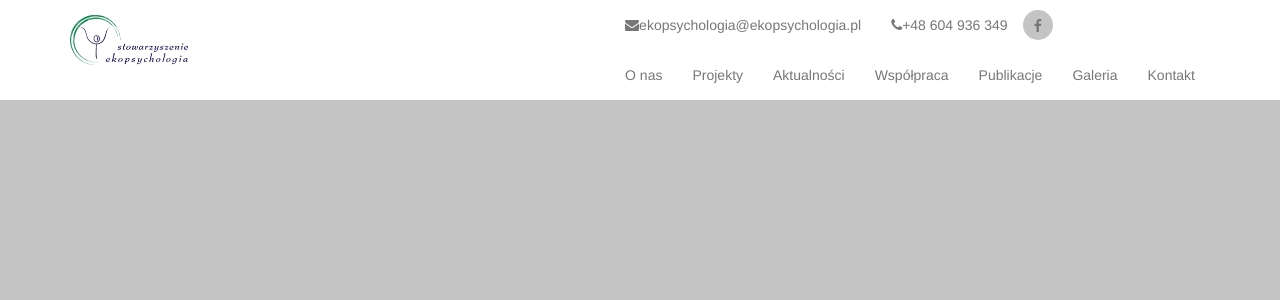
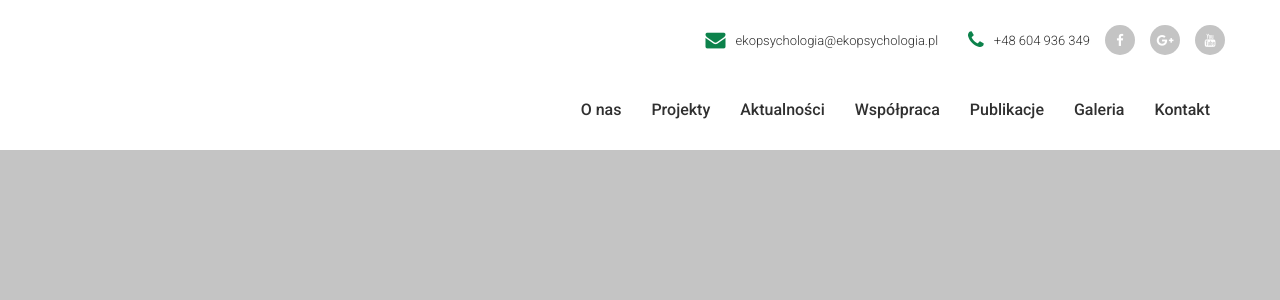
Before and after one commit to JaPod993/ekopsychologia, a Django app: template ekopsychologia/apps/website/templates/website/site/homepage.html in a window 1280 px wide. Shown: the top 300 px of the page. Run offline with Django 3.2, Linux system fonts and the light colour scheme; the template is opened without the code that fills it, so the values that code supplies are empty; parts of the project's set-up code (start-up, migrations or seed data) failed here and were passed over; some libraries are stand-ins or nearby versions.

Commit message:
navbar desktop underline animation

```diff
--- a/ekopsychologia/apps/website/static/website/css/style.css
+++ b/ekopsychologia/apps/website/static/website/css/style.css
@@ -2,32 +2,35 @@
   text-align: justify;
 }
 
-@font-face {
-  font-family: MyriadPro-Regular;
-  src: url(../fonts/MyriadPro-Regular.otf);
-  font-style: normal;
-  font-weight: 400;
+.inactiveLink {
+  pointer-events: none;
+  cursor: default;
 }
-@font-face {
-  font-family: MyriadPro-Black;
-  src: url(../fonts/MyriadPro-Black.otf);
-  font-style: normal;
-  font-weight: 900;
-}
-@font-face {
-  font-family: MyriadPro-Bold;
-  src: url(../fonts/MyriadPro-Bold.otf);
-  font-style: normal;
-  font-weight: 700;
-}
-@font-face {
-  font-family: MyriadPro-Light;
-  src: url(../fonts/MyriadPro-Light.otf);
-  font-style: normal;
-  font-weight: 300;
-}
+
 body {
   background-color: #c4c4c4;
+}
+
+nav.navbar.navbar-default {
+  margin-bottom: 0;
+}
+
+.nav-height-top {
+  padding-bottom: 20px;
+}
+
+.nav-height-bottom {
+  padding-top: 25px;
+}
+
+.nav-content-bottom li a {
+  padding-top: 0;
+  padding-bottom: 0px;
+}
+
+.nav-content-top li a {
+  padding-top: 30px;
+  padding-bottom: 0;
 }
 
 .navbar-default {
@@ -42,6 +45,8 @@ body {
   height: 30px;
   text-align: center;
   background-color: #c4c4c4;
+}
+.btn-circle i {
   color: #ffffff;
 }
 
@@ -51,63 +56,87 @@ a.btn.btn-default.btn-circle {
 }
 
 .circle_btn_padding {
-  padding-top: 10px;
+  padding-top: 25px;
+  padding-right: 15px;
 }
 
-/*
-.navbar-default {
-  background-color: $primary-color;
-  margin: 0;
-  border: none;
-  .navbar-toggle {
-    border-color: $tekst;
-    margin-top: 18px;
-    margin-bottom: 18px;
-    border-radius: 0;
-    &:hover {
-      background-color: $hover;
-    }
-    &:focus {
-    background-color: $hover;
-  }
-    .icon-bar {
-      background-color: $tekst;
-    }
-  }
-  .brand {
-    padding-top: 10px;
-    padding-bottom: 10px;
-  }
-  .navbar-nav li a{
-        padding-top: 25px;
-        padding-bottom: 25px;
-        font-family: MyriadPro-Regular, sans-serif;
-        font-size: 14px;
-        color: $tekst;
-  }
-  .navbar-nav>li>a:hover {
-    background-color: $hover;
-    color: $tekst;
-
-  }
-} */
-.navbar-brand img {
-  height: 100%;
+.circle_btn_padding {
+  padding-top: 25px;
+  padding-right: 15px;
 }
 
-@media (min-width: 768px) {
-  .navbar-brand {
-    height: 80px;
-  }
+.nav.navbar-nav.navbar-right.nav-content-top li a {
+  font-family: 'Roboto', sans-serif;
+  font-weight: 300;
+  font-size: 13px;
+  color: #303030;
+}
+.nav.navbar-nav.navbar-right.nav-content-top li a i {
+  color: #0c824b;
+}
 
-  .two-rows-nav {
-    display: flex;
-    flex-direction: column;
-    float: right;
-  }
+.btn-circle {
+  border-radius: 50%;
+  width: 30px;
+  height: 30px;
+  text-align: center;
+  background-color: #c4c4c4;
+}
 
-  .random-text {
-    padding-left: 15px;
-    color: #777;
-  }
+.circle_btn_padding .btn.btn-default.btn-circle i {
+  color: #ffffff !important;
 }
+
+.nav.navbar-nav.navbar-right.nav-content-bottom li a {
+  font-family: 'Roboto', sans-serif;
+  font-weight: 500;
+  font-size: 16px;
+  color: #303030;
+}
+
+div.container.nav-height-top {
+  padding-right: 0;
+}
+
+div.container.nav-height-bottom {
+  padding-bottom: 20px;
+}
+
+.fa-envelope:before {
+  font-size: 20px;
+}
+
+.fa-phone:before {
+  font-size: 20px;
+}
+
+span.menu-top {
+  position: relative;
+  top: -2px;
+  padding-left: 10px;
+}
+
+.nav.nav-content-bottom > li > a {
+  display: inline-block;
+  overflow-x: hidden;
+  position: relative;
+  transition: .25s ease all;
+  text-decoration: none;
+  padding-bottom: 5px;
+}
+
+.nav.nav-content-bottom > li > a::after {
+  content: " ";
+  position: absolute;
+  display: block;
+  bottom: 0;
+  left: -100%;
+  height: 2px;
+  width: 100%;
+  background: #0c824b;
+  transition: .5s ease all;
+}
+
+.nav.nav-content-bottom > li > a:hover:after {
+  left: 0;
+}
--- a/ekopsychologia/apps/website/static/website/scss/style.scss
+++ b/ekopsychologia/apps/website/static/website/scss/style.scss
@@ -1,43 +1,38 @@
-// zmienne
-
-$primary-color: #ee1d23; //red
+// kolory
 $white: #ffffff; //biały
-$bg: #c4c4c4; //szary
-$hover: #d41920; //czerwony hover
+$grey: #c4c4c4; //szary
+$dark-grey: #303030; //ciemny szary
+$hover: #0c824b; //zielony hover
 
 // justify class
 .text-justify {
   text-align: justify;
 }
-
+.inactiveLink {
+   pointer-events: none;
+   cursor: default;
+}
 //.................FONTY......................
 
-@font-face {
-    font-family: MyriadPro-Regular;
-    src: url(../fonts/MyriadPro-Regular.otf);
-    font-style: normal;
-    font-weight: 400;
+@mixin roboto-thin {
+  font-family: 'Roboto', sans-serif;
+  font-weight: 100;
 }
-
-@font-face {
-    font-family: MyriadPro-Black;
-    src: url(../fonts/MyriadPro-Black.otf);
-    font-style: normal;
-    font-weight: 900;
+@mixin roboto-light {
+  font-family: 'Roboto', sans-serif;
+  font-weight: 300;
 }
-
-@font-face {
-    font-family: MyriadPro-Bold;
-    src: url(../fonts/MyriadPro-Bold.otf);
-    font-style: normal;
-    font-weight: 700;
+@mixin roboto-regular {
+  font-family: 'Roboto', sans-serif;
+  font-weight: 300;
 }
-
-@font-face {
-    font-family: MyriadPro-Light;
-    src: url(../fonts/MyriadPro-Light.otf);
-    font-style: normal;
-    font-weight: 300;
+@mixin roboto-medium {
+  font-family: 'Roboto', sans-serif;
+  font-weight: 500;
+}
+@mixin roboto-bold {
+  font-family: 'Roboto', sans-serif;
+  font-weight: 700;
 }
 
 //.............................................
@@ -45,7 +40,7 @@ $hover: #d41920; //czerwony hover
 
 
 body {
- background-color: $bg;
+ background-color: $grey;
  // padding-top: 70px;
 }
 
@@ -53,7 +48,23 @@ body {
 
 
 //...................NAVBAR......................
-
+nav.navbar.navbar-default {
+  margin-bottom: 0;
+}
+.nav-height-top {
+  padding-bottom: 20px;
+}
+.nav-height-bottom {
+  padding-top: 25px;
+}
+.nav-content-bottom li a {
+  padding-top: 0;
+  padding-bottom: 0px;
+}
+.nav-content-top li a {
+  padding-top: 30px;
+  padding-bottom: 0;
+}
 .navbar-default {
   border-radius: 0;
   border: none;
@@ -64,77 +75,105 @@ body {
   border-radius: 50%;
   width: 30px;
   height: 30px;
-  //width: 30px;
-  //height: 30px;
   text-align: center;
-  //padding: 6px 0;
-  //font-size: 12px;
-  //line-height: 1.42;
-  //border-radius: 15px;
-  background-color: #c4c4c4;
-  color: $white;
+  background-color: $grey;
+  //color: $white;
+  i {
+    color: $white;
+  }
 }
+
 a.btn.btn-default.btn-circle {
   padding: 6px 0;
   border:none;
 }
 .circle_btn_padding {
-  padding-top: 10px;
+  padding-top: 25px;
+  padding-right: 15px;
+}
+.circle_btn_padding {
+  padding-top: 25px;
+  padding-right: 15px;
+}
+.nav.navbar-nav.navbar-right.nav-content-top li a {
+  @include roboto-light;
+  font-size: 13px;
+  color: $dark-grey;
+  i {
+    color: $hover;
+  }
+}
+.btn-circle {
+  border-radius: 50%;
+  width: 30px;
+  height: 30px;
+  text-align: center;
+  background-color: $grey;
+  //color: $white;
+}
+.circle_btn_padding .btn.btn-default.btn-circle i {
+  color: $white!important;
+}
+.nav.navbar-nav.navbar-right.nav-content-bottom li a {
+  @include roboto-medium;
+  font-size: 16px;
+  color: $dark-grey;
+}
+div.container.nav-height-top {
+  padding-right: 0;
+}
+div.container.nav-height-bottom {
+  padding-bottom: 20px;
+}
+.fa-envelope:before  {
+  font-size: 20px;
+}
+.fa-phone:before {
+  font-size: 20px;
+}
+span.menu-top {
+  position: relative;
+  top: -2px;
+  padding-left: 10px;
 }
 
-/*
-.navbar-default {
-  background-color: $primary-color;
-  margin: 0;
-  border: none;
-  .navbar-toggle {
-    border-color: $tekst;
-    margin-top: 18px;
-    margin-bottom: 18px;
-    border-radius: 0;
-    &:hover {
-      background-color: $hover;
-    }
-    &:focus {
-    background-color: $hover;
-  }
-    .icon-bar {
-      background-color: $tekst;
-    }
-  }
-  .brand {
-    padding-top: 10px;
-    padding-bottom: 10px;
-  }
-  .navbar-nav li a{
-        padding-top: 25px;
-        padding-bottom: 25px;
-        font-family: MyriadPro-Regular, sans-serif;
-        font-size: 14px;
-        color: $tekst;
-  }
-  .navbar-nav>li>a:hover {
-    background-color: $hover;
-    color: $tekst;
+.nav.nav-content-bottom>li>a {
+    display: inline-block;
+    //font-weight: 600;
+    //font-size: 14px;
+    //height: 50px;
+    //color: #fff;
+    //text-transform: uppercase;
+    //padding-left: 20px;
+    //padding-right: 20px;
+    overflow-x: hidden;
+    position: relative;
+    transition: .25s ease all;
+    //background: gray;
+    text-decoration: none;
+    //line-height: 45px;
+    padding-bottom: 5px;
+}
+ .nav.nav-content-bottom>li>a::after {
+   content: " ";
+   position: absolute;
+   display: block;
+   bottom: 0;
+   left: -100%;
+   height: 2px;
+   width: 100%;
+   background: $hover;
+   transition: .5s ease all;
+}
+ .nav.nav-content-bottom>li>a:hover:after {
+    left: 0;
+}
 
-  }
-} */
 //.............................................
 
-
-
 .navbar-brand img {
-  height: 100%;
+  //height: 100%;
 }
-
-
-
-
-
-
-
-
-
 
 //Non mobile first media
 
@@ -148,18 +187,7 @@ a.btn.btn-default.btn-circle {
 
 }
 @media(min-width: 768px) {
-  .navbar-brand {
-    height: 80px;
-  }
-  .two-rows-nav {
-    display: flex;
-    flex-direction: column;
-    float: right;
-  }
-  .random-text {
-    padding-left: 15px;
-    color: #777;
-  }
+
 }
 @media screen and (max-width:768px) {
 
--- a/ekopsychologia/apps/website/templates/website/site/base/layout.html
+++ b/ekopsychologia/apps/website/templates/website/site/base/layout.html
@@ -35,6 +35,8 @@
     <link href="{% static 'website/css/font-awesome.min.css' %}" rel="stylesheet"/>
     <link href="{% static 'website/css/lightbox.min.css' %}" rel="stylesheet">
 
+    <!--GOOGLE FONT - Roboto-->
+    <link href="https://fonts.googleapis.com/css?family=Roboto:100,300,400,500,700&amp;subset=latin-ext" rel="stylesheet">
 
 
     {% compress css %}
@@ -64,25 +66,21 @@
 
 <!-- NAVBAR -->
 <nav class="navbar navbar-default">
-  <div class="container">
-    <div class="navbar-header">
-      <button type="button" class="navbar-toggle collapsed" data-toggle="collapse" data-target="#bs-example-navbar-collapse-1" aria-expanded="false">
-        <span class="sr-only">Toggle navigation</span>
-        <span class="icon-bar"></span>
-        <span class="icon-bar"></span>
-        <span class="icon-bar"></span>
-      </button>
-      <a class="navbar-brand" href="#"><img src="{% static 'website/images/ekopsychologia_logo.png' %}"></a>
-    </div>
+  <div class="container nav-height-top">
+    <ul class="nav navbar-nav navbar-right nav-content-top">
+          <li><a href="#"><i class="fa fa-envelope" aria-hidden="true"></i><span class="menu-top inactiveLink">ekopsychologia@ekopsychologia.pl</span></a></li>
+        <li><a href="#"><i class="fa fa-phone" aria-hidden="true"></i></i><span class="menu-top inactiveLink">+48 604 936 349</span></a></li>
+          <li class="circle_btn_padding"><a href="#" class="btn btn-default btn-circle"><i class="fa fa-facebook" aria-hidden="true"></i></a></li>
+        <li class="circle_btn_padding"><a href="#" class="btn btn-default btn-circle"><i class="fa fa-google-plus" aria-hidden="true"></i></a></li>
+        <li class="circle_btn_padding"><a href="#" class="btn btn-default btn-circle"><i class="fa fa-youtube yt" aria-hidden="true"></i></a></li>
+        </ul>
+  </div>
+</nav>
 
-    <div class="collapse navbar-collapse" id="bs-example-navbar-collapse-1">
-      <div class="two-rows-nav">
-        <ul class="nav navbar-nav">
-          <li><a href="#"><i class="fa fa-envelope" aria-hidden="true"></i>ekopsychologia@ekopsychologia.pl</a></li>
-          <li><a href="#"><i class="fa fa-phone" aria-hidden="true"></i></i>+48 604 936 349</a></li>
-          <li class="circle_btn_padding"><a href="#" class="btn btn-default btn-circle"><i class="fa fa-facebook" aria-hidden="true"></i></a></li>
-        </ul>
-        <ul class="nav navbar-nav navbar-right">
+
+<nav class="navbar navbar-default">
+  <div class="container nav-height-bottom">
+    <ul class="nav navbar-nav navbar-right nav-content-bottom">
             <li><a href="#">O nas</a></li>
             <li><a href="#">Projekty</a></li>
             <li><a href="#">Aktualności</a></li>
@@ -91,13 +89,17 @@
             <li><a href="#">Galeria</a></li>
             <li><a href="#">Kontakt</a></li>
         </ul>
+  </div>
+</nav>
 
-      </div>
-    </div><!-- /.navbar-collapse -->
 
-  </div><!-- /.container-fluid -->
-</nav>
+
+
+
+
 <!-- NAVBAR END-->
+
+
 
 
 
```
